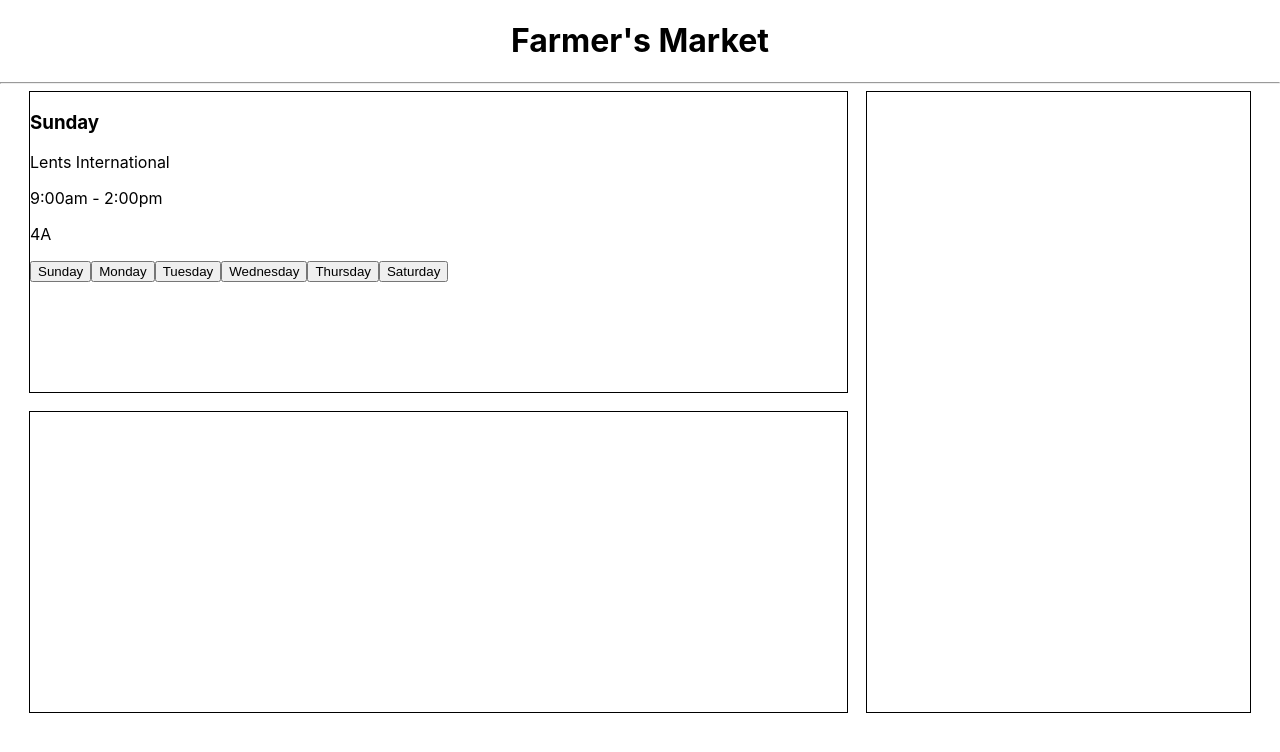
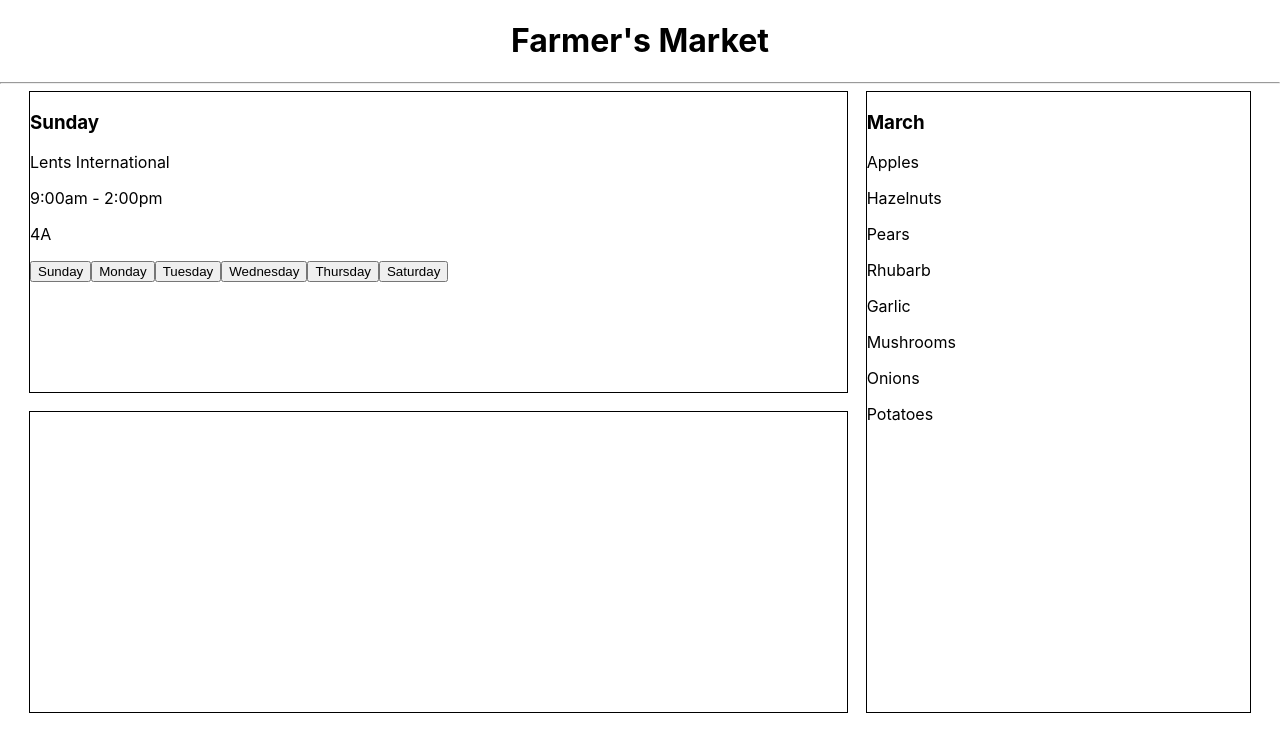
Before and after one commit to jenniferholcomb/FarmersMarket, a React (Create React App) app: page / in a window 1280 px wide. Shown: the top 752 px of the page. Built offline with nearby package versions, Linux system fonts and the light colour scheme.

Commit message:
map selection and print in component

```diff
--- a/src/components/App.js
+++ b/src/components/App.js
@@ -1,7 +1,7 @@
 import React from "react";
 import Header from "./Header";
 import CalendarControl from "./CalendarControl";
-import Seasonal from "./Seasonal";
+import SeasonalControl from "./SeasonalControl";
 import Stories from "./Stories";
 
 function App() {
@@ -13,7 +13,7 @@ function App() {
       <div id="main-body">
         <CalendarControl/>
         <Stories/>
-        <Seasonal/>
+        <SeasonalControl/>
       </div>
     </React.Fragment>
   );
--- a/src/components/Seasonal.js
+++ b/src/components/Seasonal.js
@@ -1,11 +1,12 @@
 import React from "react";
+import PropTypes from "prop-types";
 
-function Seasonal() {
+function Seasonal(props) {
+  console.log(props.selection);
   return (
     <React.Fragment>
-      <div id="seasonal">
-
-      </div>
+      <h3>{props.month}</h3>
+      {props.selection.map((item, index) => <p>{item}</p>)}
     </React.Fragment>
   );
 }
--- /dev/null
+++ b/src/components/SeasonalControl.js
@@ -0,0 +1,303 @@
+import React from "react";
+import Seasonal from "./Seasonal";
+
+const availableProduce = [
+  {
+     month: "January",
+     selection: [
+        "Apples",
+        "Hazelnuts",
+        "Pears",
+        "Garlic",
+        "Mushrooms",
+        "Onions",
+        "Potatoes",
+        "Turnips"
+     ]
+  },
+  {
+     month: "February",
+     selection: [
+        "Apples",
+        "Hazelnuts",
+        "Pears",
+        "Garlic",
+        "Mushrooms",
+        "Onions",
+        "Potatoes"
+     ]
+  },
+  {
+     month: "March",
+     selection: [
+        "Apples",
+        "Hazelnuts",
+        "Pears",
+        "Rhubarb",
+        "Garlic",
+        "Mushrooms",
+        "Onions",
+        "Potatoes"
+     ]
+  },
+  {
+     month: "April",
+     selection: [
+        "Apples",
+        "Hazelnuts",
+        "Pears",
+        "Rhubarb",
+        "Asparagus",
+        "Garlic",
+        "Lettuce",
+        "Mushrooms",
+        "Onions",
+        "Potatoes"
+     ]
+  },
+  {
+     month: "May",
+     selection: [
+        "Apples",
+        "Hazelnuts",
+        "Pears",
+        "Rhubarb",
+        "Asparagus",
+        "Cauliflower",
+        "Garlic",
+        "Lettuce",
+        "Potatoes",
+        "Radishes"
+     ]
+  },
+  {
+     month: "June",
+     selection: [
+        "Apples",
+        "Hazelnuts",
+        "Pears",
+        "Rhubarb",
+        "Blackberries",
+        "Cherries",
+        "Raspberries",
+        "Strawberries",
+        "Asparagus",
+        "Broccoli",
+        "Cauliflower",
+        "Kohlrabi",
+        "Lettuce",
+        "Mushrooms",
+        "Potatoes",
+        "Radishes",
+        "Squash"
+     ]
+  },
+  {
+     month: "July",
+     selection: [
+        "Apples",
+        "Hazelnuts",
+        "Pears",
+        "Rhubarb",
+        "Apricots",
+        "Blackberries",
+        "Blueberries",
+        "Cherries",
+        "Melons",
+        "Nectarines",
+        "Peaches",
+        "Raspberries",
+        "Strawberries",
+        "Tomatoes",
+        "Beets",
+        "Broccoli",
+        "Brussel Sprouts",
+        "Cabbage",
+        "Carrots",
+        "Cauliflower",
+        "Cucumber",
+        "Eggplant",
+        "Garlic",
+        "Green Beans",
+        "Kohlrabi",
+        "Lettuce",
+        "Mushrooms",
+        "Potatoes",
+        "Radishes",
+        "Squash",
+        "Turnips"
+     ]
+  },
+  {
+     month: "August",
+     selection: [
+        "Apples",
+        "Apricots",
+        "Blackberries",
+        "Blueberries",
+        "Cherries",
+        "Melons",
+        "Nectarines",
+        "Peaches",
+        "Pears",
+        "Plums",
+        "Raspberries",
+        "Rhubarb",
+        "Strawberries",
+        "Tomatoes",
+        "Beets",
+        "Broccoli",
+        "Brussel Sprouts",
+        "Cabbage",
+        "Carrots",
+        "Cauliflower",
+        "Corn",
+        "Cucumber",
+        "Eggplant",
+        "Garlic",
+        "Green Beans",
+        "Kohlrabi",
+        "Lettuce",
+        "Mushrooms",
+        "Onions",
+        "Peas",
+        "Peppers",
+        "Potatoes",
+        "Radishes",
+        "Squash",
+        "Turnips"
+     ]
+  },
+  {
+     month: "September",
+     selection: [
+        "Apples",
+        "Blueberries",
+        "Grapes",
+        "Melons",
+        "Peaches",
+        "Pears",
+        "Plums",
+        "Raspberries",
+        "Tomatoes",
+        "Broccoli",
+        "Brussel Sprouts",
+        "Cabbage",
+        "Carrots",
+        "Cauliflower",
+        "Corn",
+        "Cucumber",
+        "Eggplant",
+        "Garlic",
+        "Green Beans",
+        "Kohlrabi",
+        "Lettuce",
+        "Mushrooms",
+        "Onions",
+        "Peas",
+        "Peppers",
+        "Potatoes",
+        "Radishes",
+        "Squash",
+        "Turnips"
+     ]
+  },
+  {
+     month: "October",
+     selection: [
+        "Apples",
+        "Grapes",
+        "Hazelnuts",
+        "Melons",
+        "Peaches",
+        "Pears",
+        "Tomatoes",
+        "Broccoli",
+        "Brussel Sprouts",
+        "Cabbage",
+        "Carrots",
+        "Cauliflower",
+        "Corn",
+        "Cucumber",
+        "Eggplant",
+        "Garlic",
+        "Green Beans",
+        "Kohlrabi",
+        "Lettuce",
+        "Mushrooms",
+        "Onions",
+        "Peas",
+        "Peppers",
+        "Potatoes",
+        "Pumpkins",
+        "Radishes",
+        "Squash",
+        "Turnips"
+     ]
+  },
+  {
+     month: "November",
+     selection: [
+        "Apples",
+        "Hazelnuts",
+        "Pears",
+        "Broccoli",
+        "Carrots",
+        "Cauliflower",
+        "Garlic",
+        "Mushrooms",
+        "Onions",
+        "Potatoes",
+        "Squash",
+        "Turnips"
+     ]
+  },
+  {
+     month: "December",
+     selection: [
+        "Apples",
+        "Hazelnuts",
+        "Pears",
+       "Broccoli",
+        "Carrots",
+        "Cauliflower",
+        "Garlic",
+        "Mushrooms",
+        "Onions",
+        "Potatoes",
+        "Turnips"
+     ]
+  }
+];
+
+class SeasonalControl extends React.Component {
+
+  constructor(props) {
+    super(props);
+    this.state = {
+      currentState: 'March'
+    }
+  }
+
+  handleClick = (changeState) => {
+    this.setState(prevState => ({
+      currentState: changeState
+    }));
+  }
+
+  render() {
+    let currentMonth = 2;
+    return (
+      <React.Fragment>
+        <div id="seasonal">
+        <Seasonal
+            month={availableProduce[currentMonth].month}
+            selection={availableProduce[currentMonth].selection}
+            />
+        </div>
+      </React.Fragment>
+    )
+  }
+}
+
+export default SeasonalControl;
```
